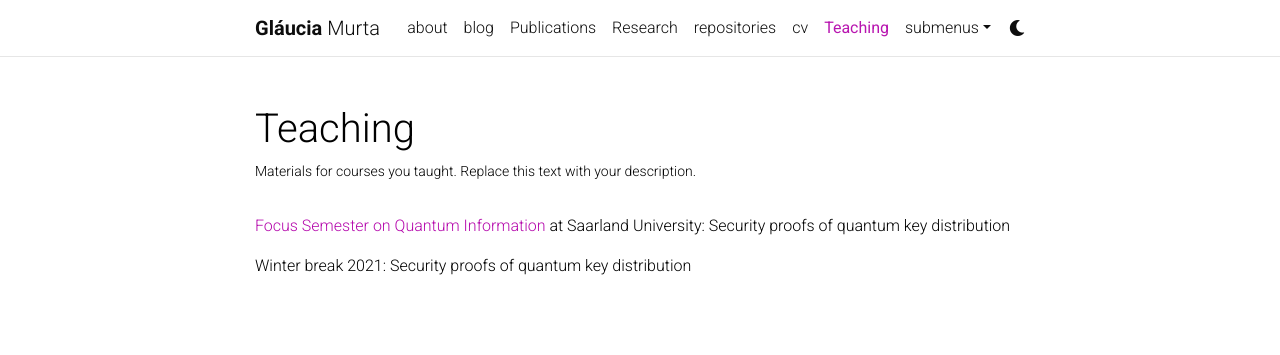
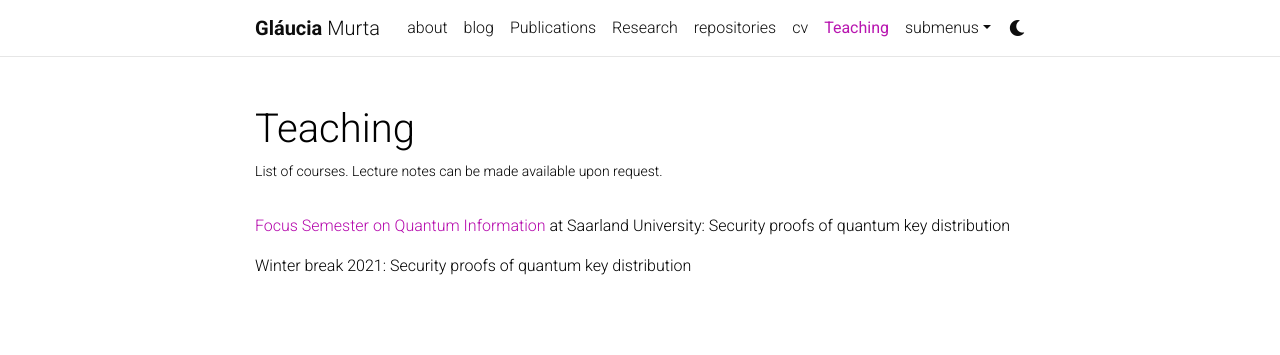
Before and after one commit to glauciamg/glauciamg.github.io, a Jekyll site: the page built from _pages/teaching.md, in a window 1280 px wide. Shown: the top 355 px of the page. Built offline with Jekyll 4.4.1, drawn with Linux system fonts in a browser that asks for light colours; comment, search, counter and statistics services are not loaded; a style sheet for code colours, icons or effects is not loaded.

Commit message:
Update teaching.md

```diff
--- a/_pages/teaching.md
+++ b/_pages/teaching.md
@@ -2,7 +2,7 @@
 layout: page
 permalink: /teaching/
 title: Teaching
-description: Materials for courses you taught. Replace this text with your description.
+description: List of courses. Lecture notes can be made available upon request.
 nav: true
 nav_order: 5
 ---
```
